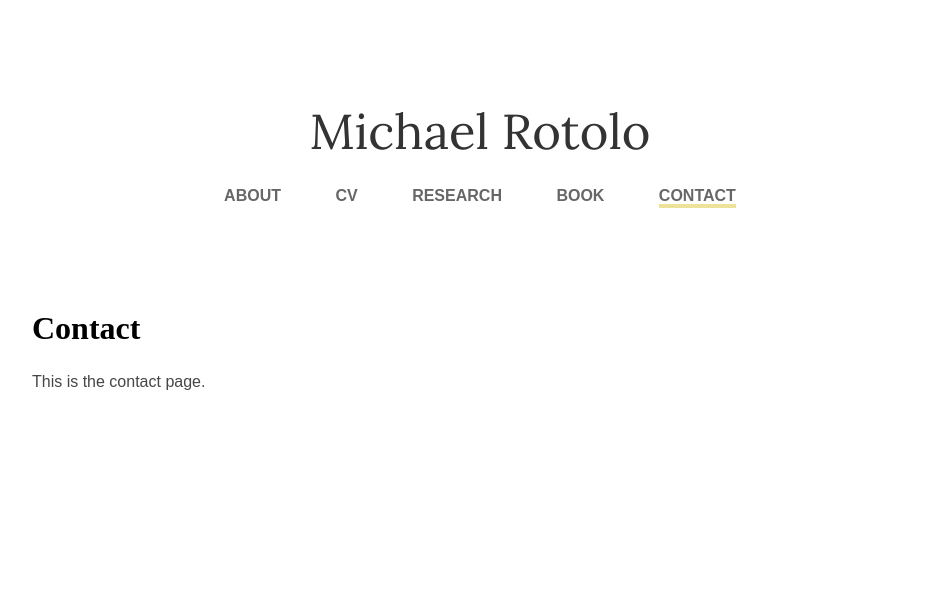
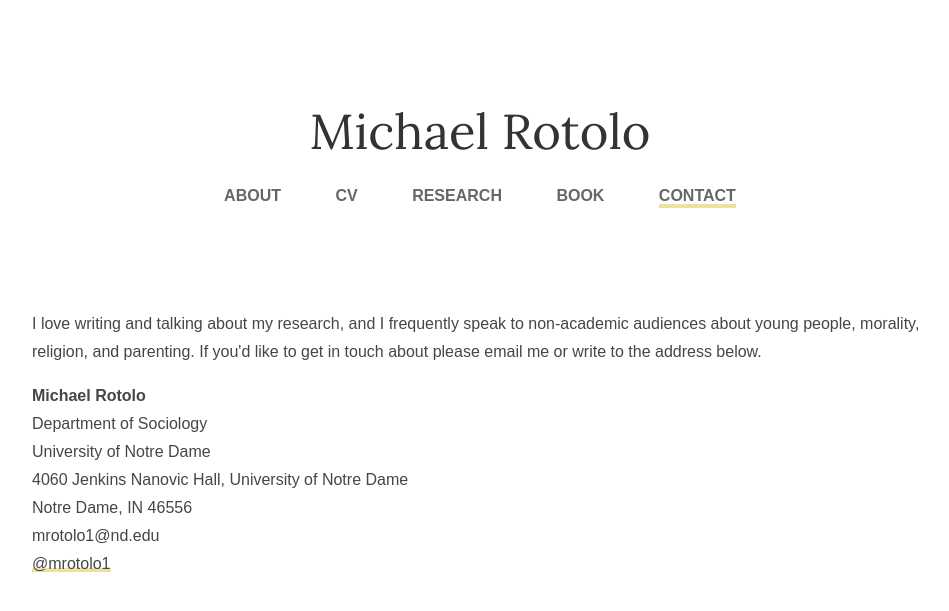
Before and after one commit to michaelrotolo/github.io, a Jekyll site: the page built from contact/index.html, in a window 1280 px wide. Shown: the top 611 px of the page, without its empty margins (160-1109 px from the left). Built offline with Jekyll 4.4.1, drawn with Linux system fonts in a browser that asks for light colours; some web fonts are replaced.

Commit message:
Update index.html

```diff
--- a/contact/index.html
+++ b/contact/index.html
@@ -3,6 +3,14 @@ layout: default
 title: Contact | Michael Rotolo
 ---
 <div class="blurb">
-	<h1>Contact</h1>
-	<p>This is the contact page.</p>
+	<p>I love writing and talking about my research, and I frequently speak to non-academic audiences about young people, morality, religion, and parenting. If you'd like to get in touch about please email me or write to the address below.</p>
+
+	<p><b>Michael Rotolo</b><br/>
+	Department of Sociology<br/>
+	University of Notre Dame<br/>
+	4060 Jenkins Nanovic Hall, University of Notre Dame<br/>
+	Notre Dame, IN 46556<br/>
+	mrotolo1@nd.edu<br/>
+	<a href="https://twitter.com/mrotolo1" target="_blank">@mrotolo1</a></p>
+
 </div><!-- /.blurb -->
```
